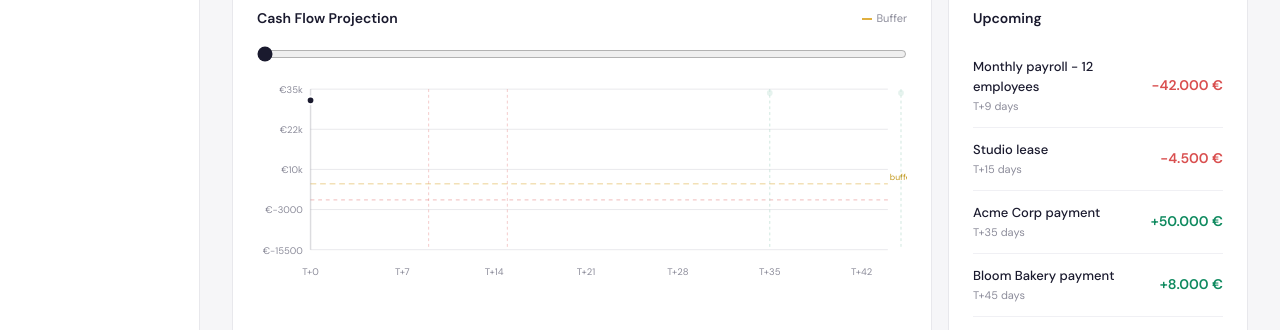
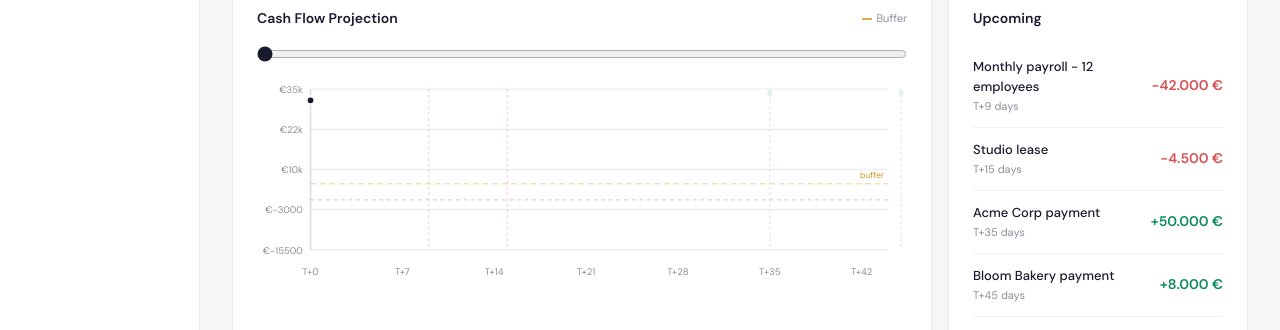
Before and after one commit to ccahahn/bridge, a Next.js app in the folder app/: page / in a window 1280 px wide. Shown: the part 313-643 px from the top of the page. Built offline with nearby package versions, Linux system fonts and the light colour scheme.

Commit message:
Move buffer label inside chart area to prevent clipping
Co-Authored-By: Claude Opus 4.6 (1M context) <noreply@anthropic.com>

```diff
--- a/app/app/page.tsx
+++ b/app/app/page.tsx
@@ -212,7 +212,7 @@ function CashFlowChart({ scenario, currentDay, approved }: { scenario: Scenario;
       {dayLabels.map((d) => (<text key={d} x={x(d)} y={height - 6} textAnchor="middle" fill="#8c8c9a" fontSize="10" fontFamily="'DM Sans', sans-serif">T+{d}</text>))}
 
       <line x1={pad.l} y1={bufferY} x2={width - pad.r} y2={bufferY} stroke="#e0b040" strokeWidth="1" strokeDasharray="6,4" opacity="0.6" />
-      <text x={width - pad.r + 2} y={bufferY - 4} fill="#c49a20" fontSize="9" fontFamily="'DM Sans', sans-serif">buffer</text>
+      <text x={width - pad.r - 4} y={bufferY - 6} textAnchor="end" fill="#c49a20" fontSize="9" fontFamily="'DM Sans', sans-serif">buffer</text>
 
       {minBal < 0 && <line x1={pad.l} y1={y(0)} x2={width - pad.r} y2={y(0)} stroke="#d94f4f" strokeWidth="1" strokeDasharray="4,4" opacity="0.4" />}
 
```
